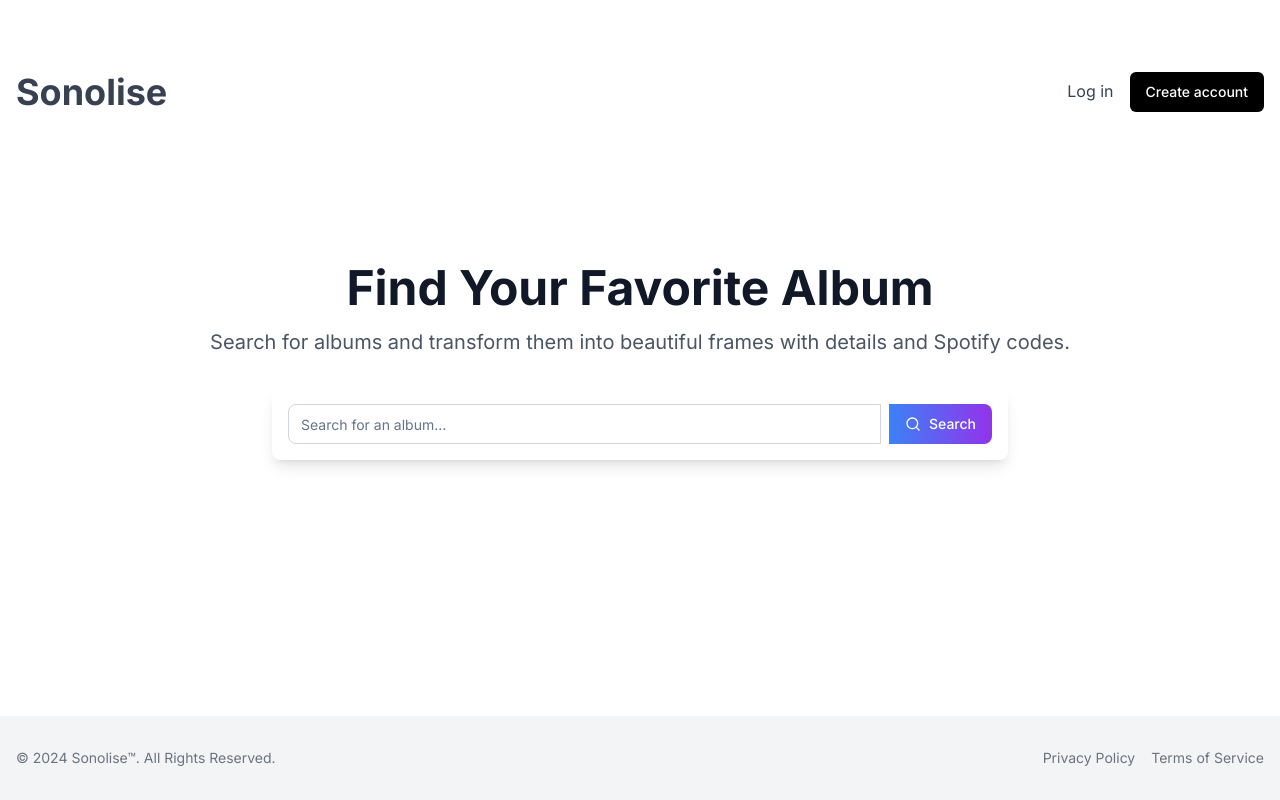
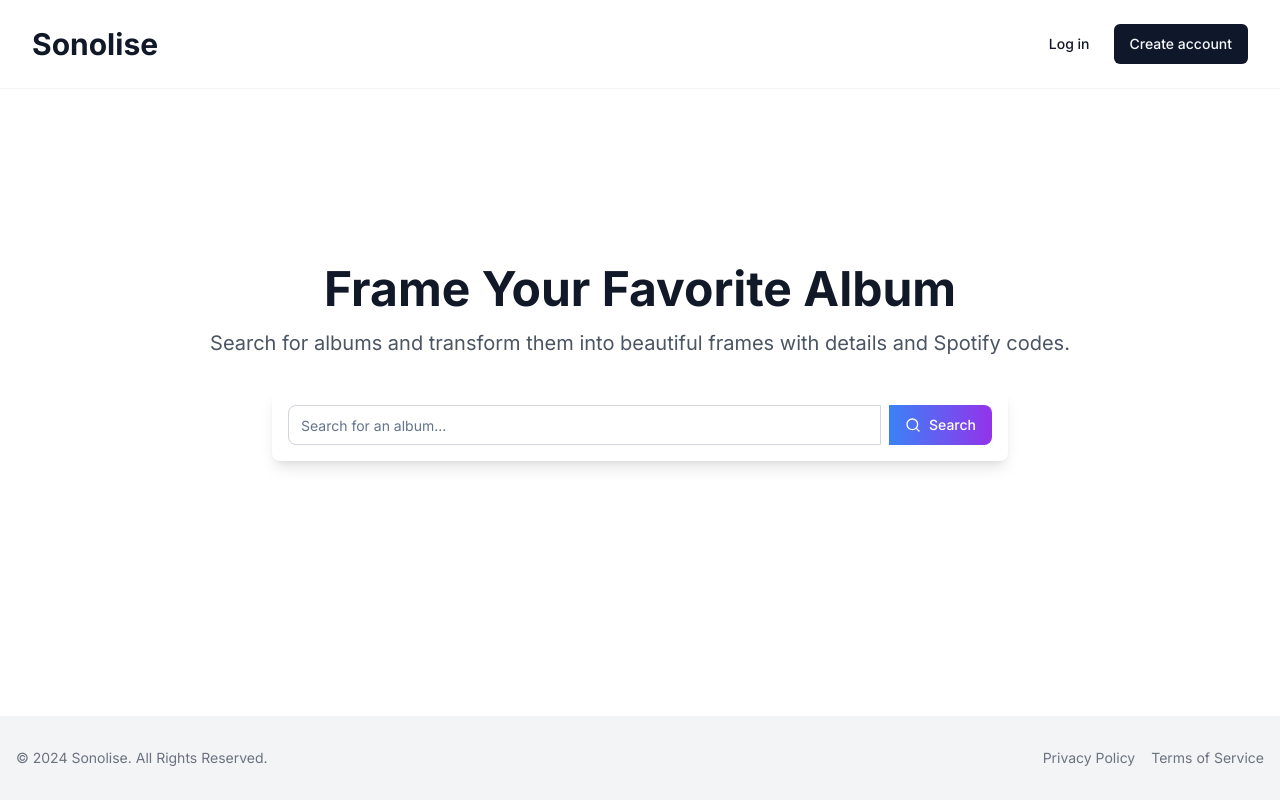
Before and after one commit to Atomized-titan/sono-art, a Next.js app: page / in a window 1280 px wide. Built offline with nearby package versions, Linux system fonts and the light colour scheme.

Commit message:
feat: navbar and sheet

```diff
--- a/package.json
+++ b/package.json
@@ -9,6 +9,7 @@
     "lint": "next lint"
   },
   "dependencies": {
+    "@radix-ui/react-dialog": "^1.1.1",
     "@radix-ui/react-dropdown-menu": "^2.1.1",
     "@radix-ui/react-popover": "^1.1.1",
     "@radix-ui/react-slot": "^1.1.0",
--- a/src/components/ClientHome.tsx
+++ b/src/components/ClientHome.tsx
@@ -1,36 +1,16 @@
 "use client";
 
+import Link from "next/link";
 import { Suspense } from "react";
-import dynamic from "next/dynamic";
-import { motion } from "framer-motion";
-import { Button } from "@/components/ui/button";
-import Link from "next/link";
 import SearchComponent from "./Search";
+import Navbar from "./navbar";
 
 export default function ClientHome() {
   return (
     <div className="flex flex-col min-h-screen bg-white text-gray-900">
       <main className="flex-grow">
+        <Navbar />
         <div className="container mx-auto px-4 py-12">
-          <motion.header
-            className="flex flex-col sm:flex-row justify-between items-center py-6 space-y-4 sm:space-y-0"
-            initial={{ y: -100 }}
-            animate={{ y: 0 }}
-          >
-            <Link href="/" className="text-gray-700 hover:text-black mr-4">
-              <h1 className="text-4xl font-bold">Sonolise</h1>
-            </Link>
-            <div>
-              <Link
-                href="/login"
-                className="text-gray-700 hover:text-black mr-4"
-              >
-                Log in
-              </Link>
-              <Button className="bg-black text-white">Create account</Button>
-            </div>
-          </motion.header>
-
           <Suspense fallback={<div>Loading...</div>}>
             <SearchComponent />
           </Suspense>
@@ -41,7 +21,7 @@ export default function ClientHome() {
         <div className="container mx-auto px-4">
           <div className="flex flex-col sm:flex-row justify-between items-center space-y-4 sm:space-y-0">
             <p className="text-sm text-gray-500 text-center sm:text-left">
-              © 2024 Sonolise™. All Rights Reserved.
+              © 2024 Sonolise. All Rights Reserved.
             </p>
             <div className="flex space-x-4">
               <Link
--- a/src/components/Search.tsx
+++ b/src/components/Search.tsx
@@ -23,7 +23,7 @@ export default function SearchComponent() {
         animate={{ opacity: 1, y: 0 }}
         transition={{ duration: 0.5 }}
       >
-        <h2 className="text-5xl font-bold mb-4">Find Your Favorite Album</h2>
+        <h2 className="text-5xl font-bold mb-4">Frame Your Favorite Album</h2>
         <p className="text-xl text-gray-600 mb-8">
           Search for albums and transform them into beautiful frames with
           details and Spotify codes.
--- a/src/components/SearchInput.tsx
+++ b/src/components/SearchInput.tsx
@@ -49,7 +49,7 @@ export default function SearchInput({
 
   return (
     <div className="w-full max-w-3xl mx-auto px-4">
-      <div className="flex flex-col sm:flex-row space-y-2 sm:space-y-0 sm:space-x-2 p-4 rounded-lg bg-white shadow-lg">
+      <div className="flex space-x-2 p-4 rounded-lg bg-white shadow-lg">
         <Input
           type="text"
           value={query}
@@ -60,14 +60,14 @@ export default function SearchInput({
         />
         <Button
           onClick={() => handleSearch()}
-          className="w-full sm:w-auto bg-gradient-to-r from-blue-500 to-purple-600 hover:from-purple-600 hover:to-blue-500 text-white px-4 py-2 rounded-lg sm:rounded-l-none sm:rounded-r-lg"
+          className="sm:w-auto bg-gradient-to-r from-blue-500 to-purple-600 hover:from-purple-600 hover:to-blue-500 text-white px-4 py-2 rounded-lg sm:rounded-l-none sm:rounded-r-lg"
         >
           {isSearching ? (
             "Searching..."
           ) : (
             <>
-              <Search className="h-4 w-4 mr-2" />
-              Search
+              <Search className="h-4 w-4 sm:mr-2" />
+              <span className="hidden sm:block">Search</span>
             </>
           )}
         </Button>
--- /dev/null
+++ b/src/components/navbar.tsx
@@ -0,0 +1,67 @@
+import React from "react";
+import Link from "next/link";
+import { motion } from "framer-motion";
+import { Button } from "@/components/ui/button";
+import { Sheet, SheetContent, SheetTrigger } from "@/components/ui/sheet";
+import { Menu } from "lucide-react";
+
+const Navbar = () => {
+  return (
+    <motion.header
+      className="sticky top-0 z-50 py-4 w-full border-b border-border/40 bg-background/95 backdrop-blur supports-[backdrop-filter]:bg-background/60"
+      initial={{ y: -100 }}
+      animate={{ y: 0 }}
+    >
+      <div className="container flex h-14 max-w-screen-2xl items-center">
+        <div className="mr-4">
+          <Link href="/" className="mr-6 flex items-center space-x-2">
+            <span className="font-bold text-3xl">Sonolise</span>
+          </Link>
+        </div>
+        <div className="flex flex-1 items-center justify-between space-x-2 md:justify-end">
+          <div className="w-full flex-1 md:w-auto md:flex-none">
+            {/* Add search functionality if needed */}
+          </div>
+          <nav className="flex items-center">
+            <Link href="/login" className="hidden sm:block">
+              <Button variant="ghost" className="mr-2">
+                Log in
+              </Button>
+            </Link>
+            <Link href="/signup" className="hidden sm:block">
+              <Button>Create account</Button>
+            </Link>
+            <Sheet>
+              <SheetTrigger asChild>
+                <Button variant="ghost" size="icon" className="md:hidden">
+                  <Menu className="h-5 w-5" />
+                  <span className="sr-only">Toggle menu</span>
+                </Button>
+              </SheetTrigger>
+              <SheetContent side="right">
+                <nav className="flex flex-col space-y-4">
+                  <Link href="/" className="text-lg font-semibold">
+                    Sonolise
+                  </Link>
+                  {/* <Link href="/features">Features</Link>
+                  <Link href="/pricing">Pricing</Link>
+                  <Link href="/about">About</Link> */}
+                  <Link href="/login">
+                    <Button variant="ghost" className="w-full justify-start">
+                      Log in
+                    </Button>
+                  </Link>
+                  <Link href="/signup">
+                    <Button className="w-full">Create account</Button>
+                  </Link>
+                </nav>
+              </SheetContent>
+            </Sheet>
+          </nav>
+        </div>
+      </div>
+    </motion.header>
+  );
+};
+
+export default Navbar;
--- /dev/null
+++ b/src/components/ui/sheet.tsx
@@ -0,0 +1,140 @@
+"use client"
+
+import * as React from "react"
+import * as SheetPrimitive from "@radix-ui/react-dialog"
+import { cva, type VariantProps } from "class-variance-authority"
+import { X } from "lucide-react"
+
+import { cn } from "@/lib/utils"
+
+const Sheet = SheetPrimitive.Root
+
+const SheetTrigger = SheetPrimitive.Trigger
+
+const SheetClose = SheetPrimitive.Close
+
+const SheetPortal = SheetPrimitive.Portal
+
+const SheetOverlay = React.forwardRef<
+  React.ElementRef<typeof SheetPrimitive.Overlay>,
+  React.ComponentPropsWithoutRef<typeof SheetPrimitive.Overlay>
+>(({ className, ...props }, ref) => (
+  <SheetPrimitive.Overlay
+    className={cn(
+      "fixed inset-0 z-50 bg-black/80  data-[state=open]:animate-in data-[state=closed]:animate-out data-[state=closed]:fade-out-0 data-[state=open]:fade-in-0",
+      className
+    )}
+    {...props}
+    ref={ref}
+  />
+))
+SheetOverlay.displayName = SheetPrimitive.Overlay.displayName
+
+const sheetVariants = cva(
+  "fixed z-50 gap-4 bg-background p-6 shadow-lg transition ease-in-out data-[state=open]:animate-in data-[state=closed]:animate-out data-[state=closed]:duration-300 data-[state=open]:duration-500",
+  {
+    variants: {
+      side: {
+        top: "inset-x-0 top-0 border-b data-[state=closed]:slide-out-to-top data-[state=open]:slide-in-from-top",
+        bottom:
+          "inset-x-0 bottom-0 border-t data-[state=closed]:slide-out-to-bottom data-[state=open]:slide-in-from-bottom",
+        left: "inset-y-0 left-0 h-full w-3/4 border-r data-[state=closed]:slide-out-to-left data-[state=open]:slide-in-from-left sm:max-w-sm",
+        right:
+          "inset-y-0 right-0 h-full w-3/4  border-l data-[state=closed]:slide-out-to-right data-[state=open]:slide-in-from-right sm:max-w-sm",
+      },
+    },
+    defaultVariants: {
+      side: "right",
+    },
+  }
+)
+
+interface SheetContentProps
+  extends React.ComponentPropsWithoutRef<typeof SheetPrimitive.Content>,
+    VariantProps<typeof sheetVariants> {}
+
+const SheetContent = React.forwardRef<
+  React.ElementRef<typeof SheetPrimitive.Content>,
+  SheetContentProps
+>(({ side = "right", className, children, ...props }, ref) => (
+  <SheetPortal>
+    <SheetOverlay />
+    <SheetPrimitive.Content
+      ref={ref}
+      className={cn(sheetVariants({ side }), className)}
+      {...props}
+    >
+      {children}
+      <SheetPrimitive.Close className="absolute right-4 top-4 rounded-sm opacity-70 ring-offset-background transition-opacity hover:opacity-100 focus:outline-none focus:ring-2 focus:ring-ring focus:ring-offset-2 disabled:pointer-events-none data-[state=open]:bg-secondary">
+        <X className="h-4 w-4" />
+        <span className="sr-only">Close</span>
+      </SheetPrimitive.Close>
+    </SheetPrimitive.Content>
+  </SheetPortal>
+))
+SheetContent.displayName = SheetPrimitive.Content.displayName
+
+const SheetHeader = ({
+  className,
+  ...props
+}: React.HTMLAttributes<HTMLDivElement>) => (
+  <div
+    className={cn(
+      "flex flex-col space-y-2 text-center sm:text-left",
+      className
+    )}
+    {...props}
+  />
+)
+SheetHeader.displayName = "SheetHeader"
+
+const SheetFooter = ({
+  className,
+  ...props
+}: React.HTMLAttributes<HTMLDivElement>) => (
+  <div
+    className={cn(
+      "flex flex-col-reverse sm:flex-row sm:justify-end sm:space-x-2",
+      className
+    )}
+    {...props}
+  />
+)
+SheetFooter.displayName = "SheetFooter"
+
+const SheetTitle = React.forwardRef<
+  React.ElementRef<typeof SheetPrimitive.Title>,
+  React.ComponentPropsWithoutRef<typeof SheetPrimitive.Title>
+>(({ className, ...props }, ref) => (
+  <SheetPrimitive.Title
+    ref={ref}
+    className={cn("text-lg font-semibold text-foreground", className)}
+    {...props}
+  />
+))
+SheetTitle.displayName = SheetPrimitive.Title.displayName
+
+const SheetDescription = React.forwardRef<
+  React.ElementRef<typeof SheetPrimitive.Description>,
+  React.ComponentPropsWithoutRef<typeof SheetPrimitive.Description>
+>(({ className, ...props }, ref) => (
+  <SheetPrimitive.Description
+    ref={ref}
+    className={cn("text-sm text-muted-foreground", className)}
+    {...props}
+  />
+))
+SheetDescription.displayName = SheetPrimitive.Description.displayName
+
+export {
+  Sheet,
+  SheetPortal,
+  SheetOverlay,
+  SheetTrigger,
+  SheetClose,
+  SheetContent,
+  SheetHeader,
+  SheetFooter,
+  SheetTitle,
+  SheetDescription,
+}
```
Also changed, not shown: 1 other file (tests, documents, lock files or other folders).
